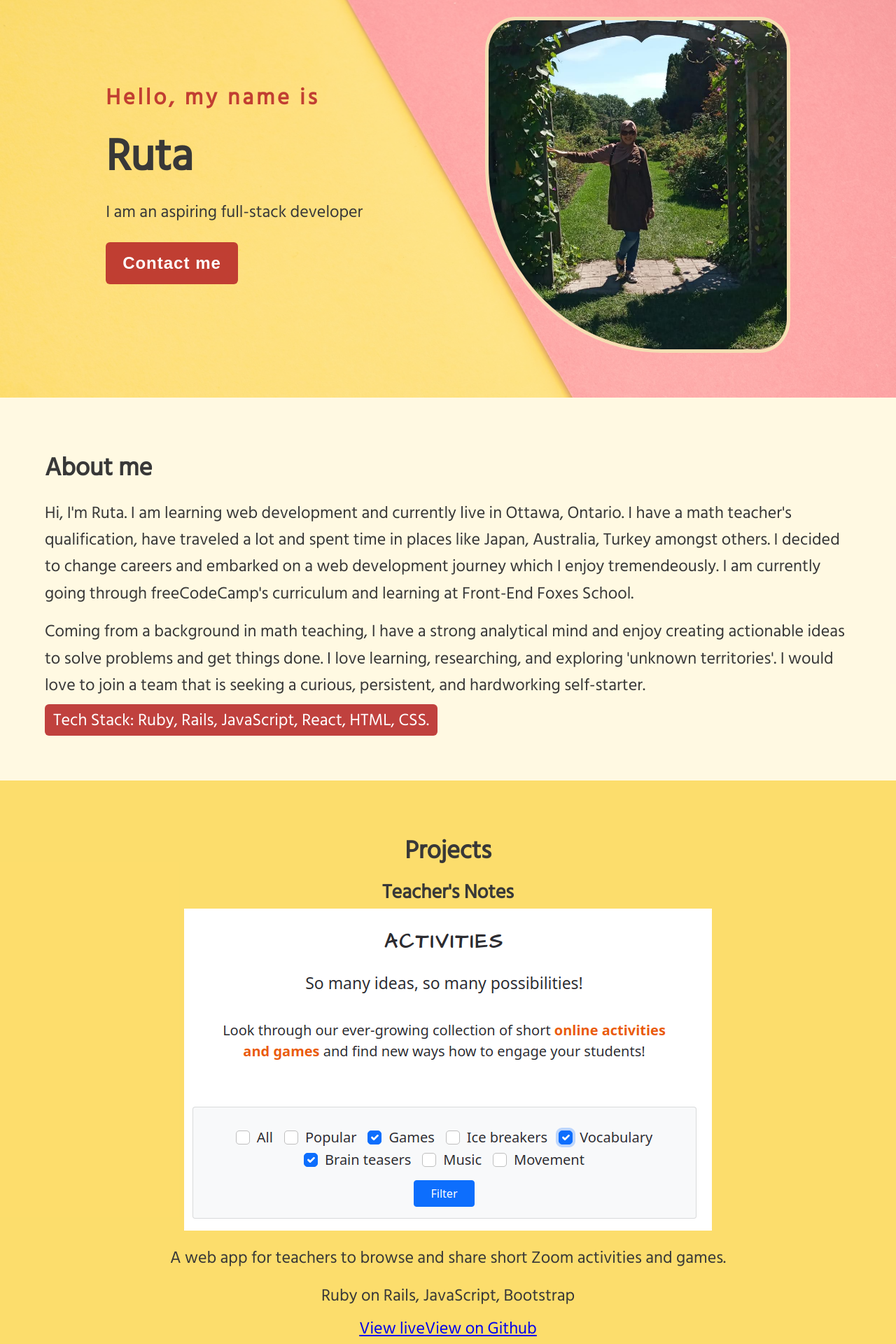
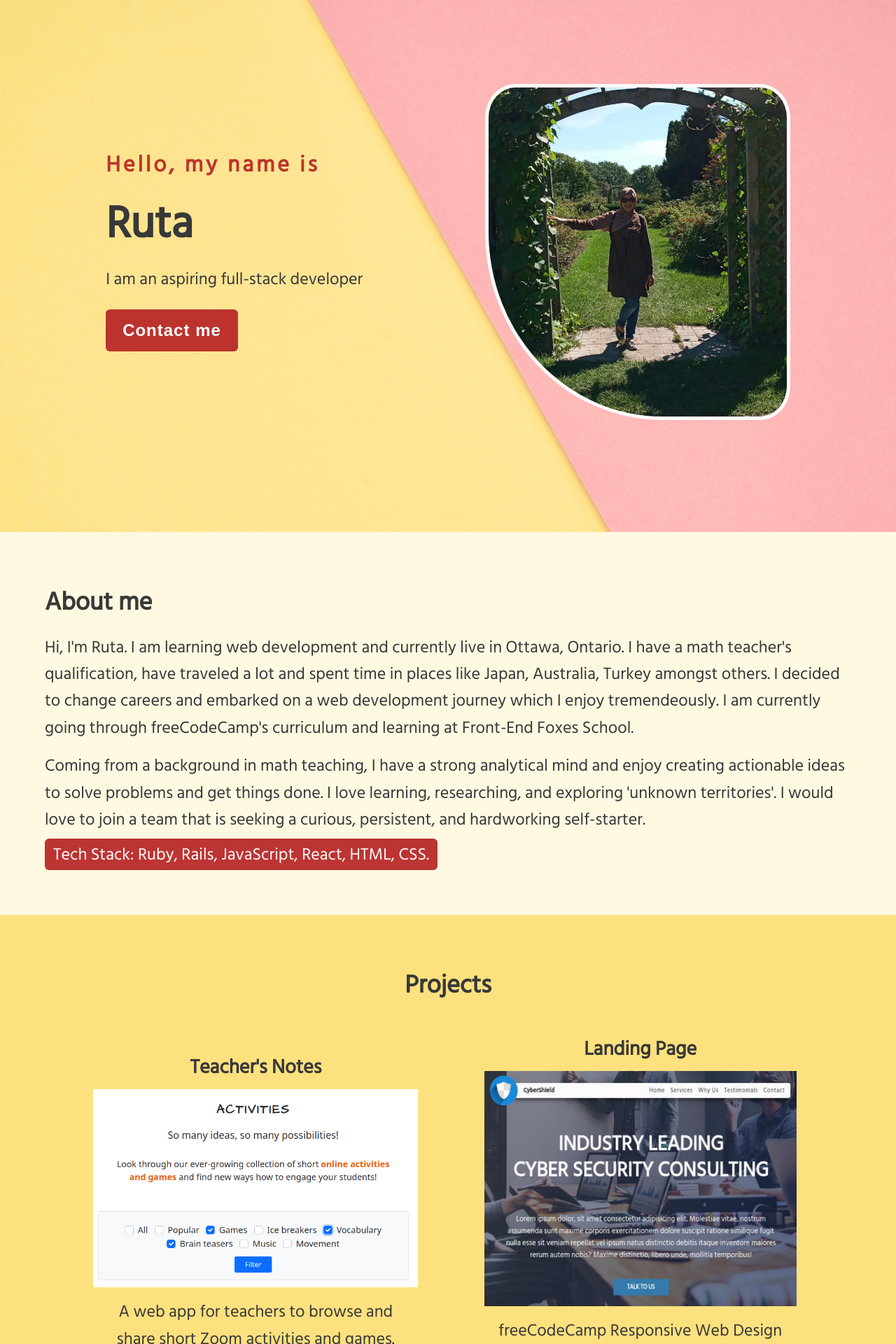
Before and after one commit to RReiso/front-end-foxes, a React (Create React App) app in the folder reactapp/portfolio/: page / in a window 1280 px wide. Shown: the part 40-1960 px from the top of the page at 70% size. Built offline with nearby package versions, Linux system fonts and the light colour scheme.

Commit message:
Update styles and add media

```diff
--- a/reactapp/portfolio/src/styles/index.scss
+++ b/reactapp/portfolio/src/styles/index.scss
@@ -6,10 +6,11 @@ html {
 	scroll-behavior: smooth;
 	box-sizing: border-box;
 	font-size: 100%;
-	--color-dark-blue: #2f7fb8e1;
-	--color-light-grey: #e0e4e9;
+	--color-accent-red: #b82828ef;
+	--color-accent-red-hover: #8f1515ef;
+	--color-bg-light: #fcd23c25;
 	--color-white: #fcfafa;
-	--color-black-text: #202020;
+	--color-bg-yellow: #fcd23ca8;
 	--color-grey-text: #383838;
 }
 
@@ -17,7 +18,7 @@ html {
 *:before,
 *:after {
 	box-sizing: inherit;
-  margin:0;
+	margin: 0;
 }
 
 body {
@@ -31,20 +32,30 @@ body {
 	color: var(--color-grey-text);
 }
 
-section{
-  padding:4rem;
+section {
+	padding: 4rem;
 }
 
-h1{
+h1 {
 	font-size: 4rem;
 }
 
-h2{
+h2 {
 	margin: 0.5rem 0;
 }
 
-p{
+p {
 	padding: 0.5rem 0;
+}
+
+.link {
+	font-family: Ubuntu;
+	color: var(--color-accent-red);
+	text-decoration: none;
+}
+
+.link:hover {
+	color: var(--color-accent-red-hover);
 }
 
 /* || UTILITIES */
@@ -70,93 +81,148 @@ p{
 	background-size: cover;
 	background-repeat: no-repeat;
 	background-position: center;
-	background-image:
-		url(../images/hero_bg.jpg);
+	background-image: url(../images/hero_bg.jpg);
 	z-index: -1;
-  opacity: 0.6;
+	opacity: 0.5;
 }
 
-.hero{
-  min-width: 100vh;
-  position:relative;
-  display:flex;
+.hero {
+	min-height: 100vh;
+	position: relative;
+	display: flex;
+	flex-direction: row;
 	justify-content: space-around;
 	flex-wrap: wrap;
 	align-items: center;
 }
 
-.hero__img{
-  border:5px solid wheat;
-  border-radius: 10% 10% 10% 58% / 10% 10% 10% 56% ;
-  height: 30rem;
-
+.hero__img {
+	border: 5px solid var(--color-white);
+	border-radius: 10% 10% 10% 58% / 10% 10% 10% 56%;
+	max-height: 30rem;
 }
 
-.hero__container{
+.hero__container {
 	display: flex;
 	flex-direction: column;
 	justify-content: center;
 	align-items: flex-start;
 }
 
-.hero__container__intro{
+.hero__container__intro {
 	font-size: 2rem;
 	letter-spacing: 4px;
 	font-weight: bold;
-  color:#b82828e0;
+	color: var(--color-accent-red);
 }
 
-.hero__container__cta{
-  margin:1rem 0;
-  padding:1rem 1.5rem;
+.hero__container__cta {
+	margin: 1rem 0;
+	padding: 1rem 1.5rem;
 	font-size: 1.5rem;
-  color:rgb(255, 255, 255);
+	color: rgb(255, 255, 255);
 	border-radius: 6px;
 	letter-spacing: 1px;
 	font-weight: bold;
-  border:none;
-  background-color: #b82828e0;
+	border: none;
+	background-color: var(--color-accent-red);
 	cursor: pointer;
 }
 
-.hero__container__cta:hover{
+.hero__container__cta:hover {
 	opacity: 0.8;
 }
 
+/* || ABOUT */
 
-.about{
-  background-color: #fcd23c25;
+.about {
+	background-color: var(--color-bg-light);
 }
 
-.about__tech-stack{
+.about__tech-stack {
 	border-radius: 6px;
-background-color: #b82828e0;
-color:white;
+	background-color: var(--color-accent-red);
+	color: var(--color-white);
 	padding: 0.2rem 0.75rem;
 	width: fit-content;
 	text-align: center;
 }
 
-.projects{
-  background-color: #fcd23cc0;
+/* || ABOUT */
+
+.projects {
+	background-color: var(--color-bg-yellow);
 	text-align: center;
 }
 
-.projects__all{
-  display:flex;
+.projects__all {
+	margin: 0.5rem;
+	display: flex;
 	flex-wrap: wrap;
 	justify-content: space-evenly;
 	align-items: center;
 }
 
-.projects__all--project__container{
-  margin:1rem;
-  padding:1rem;
+.project {
+	margin: 1rem;
+	padding: 1rem;
 	display: flex;
 	flex-direction: column;
+	align-items: center;
 	max-width: 30rem;
 }
 
-.project__container--img{
-  width:30rem;
+.project__img {
+	padding: 0.5rem;
+	max-width: 30rem;
+	max-height: 22rem;
 }
+
+.project__tech-stack {
+	font-weight: bold;
+}
+
+/* || CONTACT */
+
+.contact {
+	text-align: center;
+	background-color: var(--color-bg-light);
+}
+
+/* || FOOTER */
+
+.footer {
+	background-color: var(--color-bg-yellow);
+	display: flex;
+	flex-wrap: wrap;
+	justify-content: center;
+	align-items: center;
+}
+
+.footer__link {
+	margin: 1rem 0.25rem;
+	padding: 1rem 0.25rem;
+}
+
+/* || MEDIA */
+
+@media (max-width: 850px) {
+	section {
+		padding: 1.5rem;
+	}
+	.hero {
+		flex-direction: column;
+	}
+	.hero__container {
+		text-align: center;
+		align-items: center;
+		margin-bottom: 1.5rem;
+	}
+	.hero__img {
+		max-height: 20rem;
+	}
+
+	.project__img {
+		max-width: 20rem;
+	}
+}
```
Lines whose indentation alone changed are shown as unchanged.
